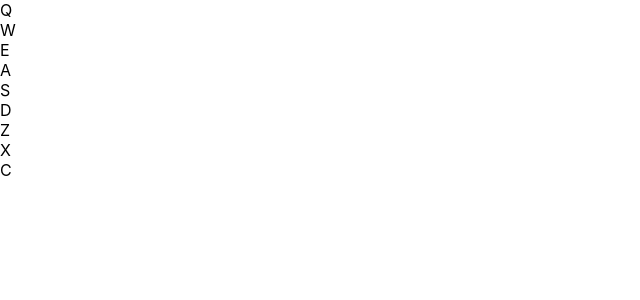
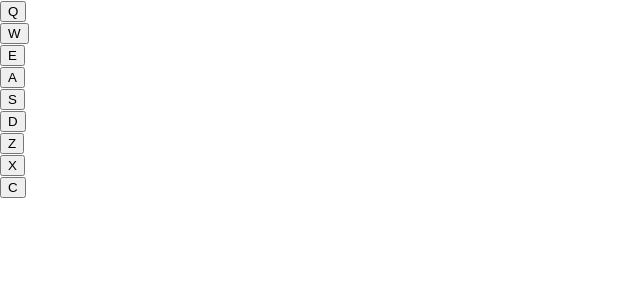
Before and after one commit to JairMontenegro/Drum-Machine, a React (Create React App) app: page / in a window 1280 px wide. Shown: the top 300 px of the page, without its empty margins (0-640 px from the left). Built offline with nearby package versions, Linux system fonts and the light colour scheme.

Commit message:
add map function

```diff
--- a/src/App.js
+++ b/src/App.js
@@ -1,20 +1,21 @@
 import "./App.scss";
 import DrumPad from "./components/DrumPad";
+import dataDrumPad from "./util/DrumPad-data";
 
 function App() {
   return (
     <div className="App">
       <div id="drum-machine">
         <div id="display"></div>
-        <DrumPad id="Q">Q</DrumPad>
-        <DrumPad id="W">W</DrumPad>
-        <DrumPad id="E">E</DrumPad>
-        <DrumPad id="A">A</DrumPad>
-        <DrumPad id="S">S</DrumPad>
-        <DrumPad id="D">D</DrumPad>
-        <DrumPad id="Z">Z</DrumPad>
-        <DrumPad id="X">X</DrumPad>
-        <DrumPad id="C">C</DrumPad>
+        {dataDrumPad.map((element) => {
+          return (
+            <div key={element.id}>
+              <DrumPad id={element.id} url={element.url}>
+                {element.drumKey}
+              </DrumPad>
+            </div>
+          );
+        })}
       </div>
     </div>
   );
--- a/src/components/DrumPad.jsx
+++ b/src/components/DrumPad.jsx
@@ -1,7 +1,14 @@
 import React from "react";
+import "../styles/DrumPad.scss";
 
 const DrumPad = (props) => {
-  return <div className="drum-pad">{props.children}</div>;
+  const { id, url } = props;
+  return (
+    <button className="drum-pad" id={id}>
+      <audio id={props.children.toString()} src={url}></audio>
+      {props.children}
+    </button>
+  );
 };
 
 export default DrumPad;
--- /dev/null
+++ b/src/util/DrumPad-data.js
@@ -0,0 +1,49 @@
+const dataDrumPad = [
+  {
+    id: "heater-1",
+    drumKey: "Q",
+    url: "https://s3.amazonaws.com/freecodecamp/drums/Heater-1.mp3",
+  },
+  {
+    id: "heater-2",
+    drumKey: "W",
+    url: "https://s3.amazonaws.com/freecodecamp/drums/Heater-2.mp3",
+  },
+  {
+    id: "heater-3",
+    drumKey: "E",
+    url: "https://s3.amazonaws.com/freecodecamp/drums/Heater-3.mp3",
+  },
+  {
+    id: "heater-4",
+    drumKey: "A",
+    url: "https://s3.amazonaws.com/freecodecamp/drums/Heater-4_1.mp3",
+  },
+  {
+    id: "clap",
+    drumKey: "S",
+    url: "https://s3.amazonaws.com/freecodecamp/drums/Heater-6.mp3",
+  },
+  {
+    id: "open-hh",
+    drumKey: "D",
+    url: "https://s3.amazonaws.com/freecodecamp/drums/Dsc_Oh.mp3",
+  },
+  {
+    id: "kicknhat",
+    drumKey: "Z",
+    url: "https://s3.amazonaws.com/freecodecamp/drums/Kick_n_Hat.mp3",
+  },
+  {
+    id: "kick",
+    drumKey: "X",
+    url: "https://s3.amazonaws.com/freecodecamp/drums/RP4_KICK_1.mp3",
+  },
+  {
+    id: "closed-hh",
+    drumKey: "C",
+    url: "https://s3.amazonaws.com/freecodecamp/drums/Cev_H2.mp3",
+  },
+];
+
+export default dataDrumPad;
```
